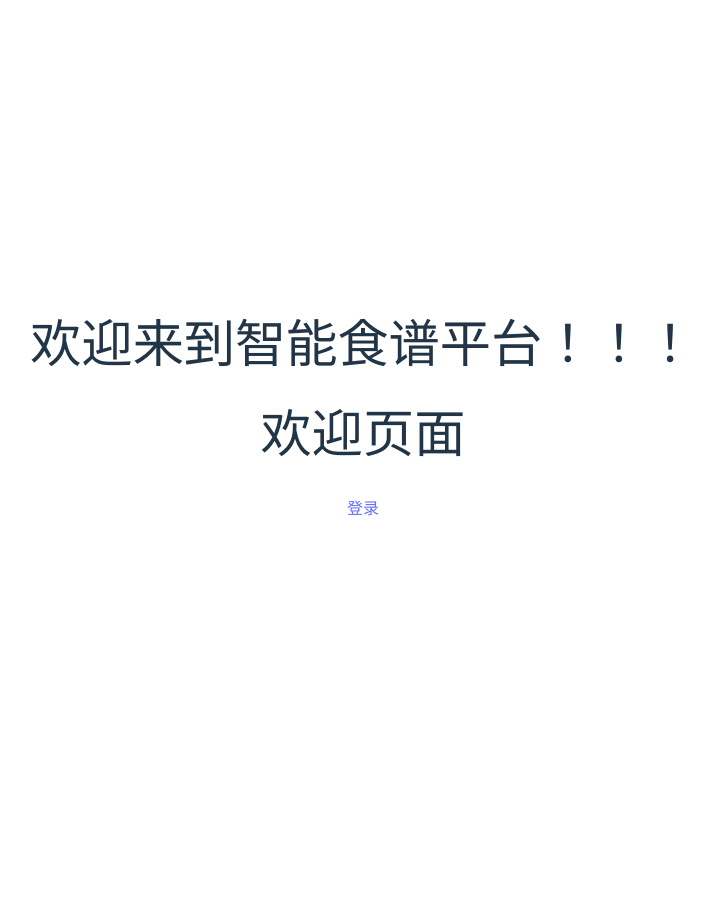
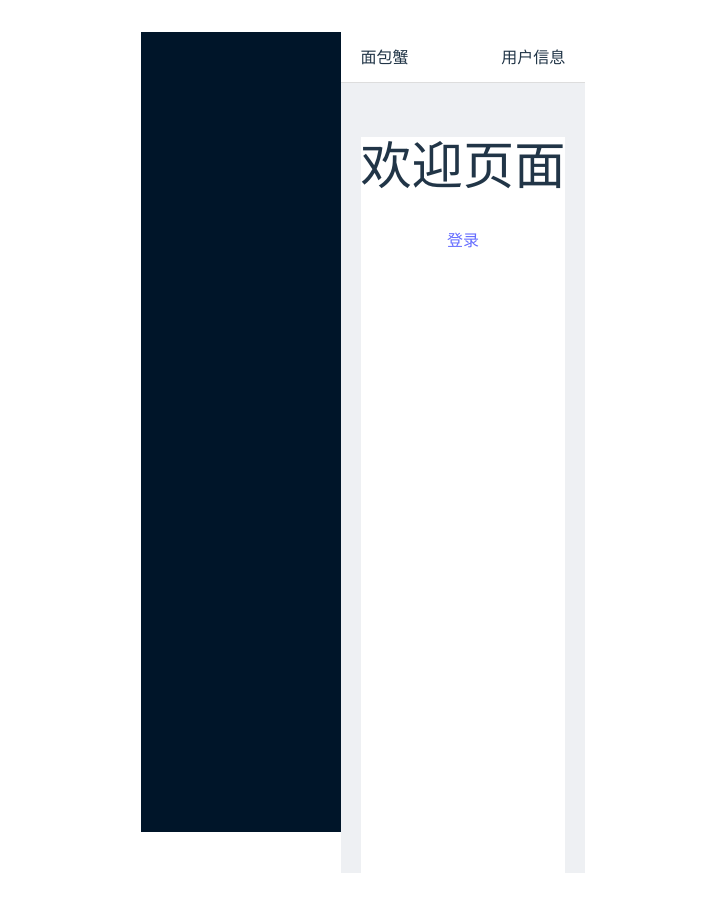
Before and after one commit to Shenchangxin/meaile-ui, a Vue app: page /#/welcome in a window 1280 px wide. Shown: the whole page, without its empty margins (277-982 px from the left). Before the commit the page ends 800 px from the top, so only its background shows below. Built offline with nearby package versions, Linux system fonts and the light colour scheme.

Commit message:
开发登录页面

```diff
--- a/package.json
+++ b/package.json
@@ -16,6 +16,8 @@
   },
   "devDependencies": {
     "@vitejs/plugin-vue": "^5.1.4",
+    "sass-embedded": "^1.80.3",
+    "sass-loader": "^16.0.2",
     "vite": "^5.4.8"
   },
   "description": "This template should help get you started developing with Vue 3 in Vite. The template uses Vue 3 `<script setup>` SFCs, check out the [script setup docs](https://v3.vuejs.org/api/sfc-script-setup.html#sfc-script-setup) to learn more.",
--- a/src/App.vue
+++ b/src/App.vue
@@ -4,12 +4,10 @@
 
 <script>
 export default {
-  name: 'app',
-  mounted() {
-    this.$storage.setItem('userInfo','shencx')
-  }
+  name: 'app'
 }
 </script>
 
-<style>
+<style lang="scss">
+
 </style>
--- /dev/null
+++ b/src/assets/style/index.scss
@@ -0,0 +1,82 @@
+html, body {
+  height: 100%;
+  width: 100%;
+}
+*:not([class^='el-']) {
+  box-sizing: border-box;
+}
+.white{
+  background-color: #ffffff;
+}
+a{
+  text-decoration: none;
+}
+.gray{
+  background-color: #eef0f3;
+}
+.mr10{
+  margin-right: 10px;
+}
+.mr20{
+  margin-right: 20px;
+}
+.mb20{
+  margin-bottom: 20px;
+}
+.m-lr10{
+  margin-left: 10px;
+  margin-right: 10px;
+}
+.p20{
+  padding: 20px;
+}
+.pl20{
+  padding-left: 20px;
+}
+.text-right{
+  text-align: right;
+}
+.fr{
+  float: right;
+}
+.flex{
+  display: flex;
+}
+.flex-between{
+  display: flex;
+  justify-content: space-between;
+}
+.flex-center{
+  display: flex;
+  justify-content: center;
+}
+.tips{
+  margin-left: 15px;
+  color: #787878;
+}
+
+
+/*
+* 公共样式
+*/
+.query-form {
+  background-color: #ffffff;
+  padding: 22px 20px 0;
+  border-radius: 5px;
+}
+.base-table {
+  border-radius: 5px;
+  background: #ffffff;
+  margin-top: 20px;
+  margin-bottom: 20px;
+  .action {
+    border-radius: 5px 5px 0px 0px;
+    background: #ffffff;
+    padding: 20px;
+    border-bottom: 1px solid #ece8e8;
+  }
+  .pagination {
+    text-align: right;
+    padding: 10px;
+  }
+}
--- /dev/null
+++ b/src/assets/style/reset.css
@@ -0,0 +1,2 @@
+/* 请尽量不要直接更改此reset文件 */
+html,body,div,span,applet,object,iframe,h1,h2,h3,h4,h5,h6,p,blockquote,pre,a,abbr,acronym,address,big,cite,code,del,dfn,em,img,ins,kbd,q,s,samp,small,strike,strong,sub,sup,tt,var,b,u,i,center,dl,dt,dd,ol,ul,li,fieldset,form,label,legend,table,caption,tbody,tfoot,thead,tr,th,td,article,aside,canvas,details,embed,figure,figcaption,footer,header,hgroup,menu,nav,output,ruby,section,summary,time,mark,audio,video{border:0;font-size:100%;font:inherit;vertical-align:baseline;margin:0;padding:0}article,aside,details,figcaption,figure,footer,header,hgroup,menu,nav,section{display:block}body{line-height:1}ol,ul{list-style:none}blockquote,q{quotes:none}blockquote:before,blockquote:after,q:before,q:after{content:none}table{border-collapse:collapse;border-spacing:0}
--- a/src/components/Home.vue
+++ b/src/components/Home.vue
@@ -1,12 +1,57 @@
 <template>
-    <h1>欢迎来到智能食谱平台！！！</h1>
-  <router-view></router-view>
+  <div class="basic-layout">
+    <div class="nav-side"></div>
+    <div class="content-right">
+      <div class="nav-top">
+        <div class="bread">面包蟹</div>
+        <div class="user-">用户信息</div>
+      </div>
+      <div class="wrapper">
+        <div class="main-page">
+          <router-view></router-view>
+        </div>
+
+      </div>
+    </div>
+  </div>
 </template>
 <script>
 export default {
   name:'Home'
 }
 </script>
-<style >
-
+<style lang="scss">
+.basic-layout{
+  width: 100%;
+  position: relative;
+  .nav-side{
+    position: fixed;
+    width: 200px;
+    height: 100vh;
+    background-color: #001529;
+    color: #ffffff;
+    overflow-y: auto;
+    transition: width .5s;
+  }
+  .content-right{
+    margin-left: 200px;
+    .nav-top{
+      height: 50px;
+      line-height: 50px;
+      display: flex;
+      justify-content: space-between;
+      border-bottom: 1px solid #ddd;
+      padding: 0 20px;
+    }
+    .wrapper{
+      background: #eef0f3;
+      padding: 20px;
+      height: calc(100vh - 50px);
+      .main-page{
+        background: #ffffff;
+        height: 100%;
+      }
+    }
+  }
+}
 </style>
--- a/src/components/Login.vue
+++ /dev/null
@@ -1,28 +0,0 @@
-<template>
-    <h1>登录页面</h1>
-    <el-button type="primary" @click="goHome">返回首页</el-button>
-</template>
-<script>
-export default {
-  name:'Login',
-  mounted() {
-    this.$request({
-      method: 'post',
-      url: '/api/user/login',
-      data: {
-        username: 'shencx',
-        password: '123456'
-      }
-    }).then((res)=>{
-      console.log(res)
-    })
-  },
-  methods:{
-    goHome(){
-      this.$router.push('/welcome')
-    }
-  }
-}
-</script>
-<style>
-</style>
--- a/src/router/index.js
+++ b/src/router/index.js
@@ -1,7 +1,5 @@
 import {createRouter,createWebHashHistory} from 'vue-router'
 import Home from './../components/Home.vue'
-import Welcome from './../components/Welcome.vue'
-import Login from './../components/Login.vue'
 
 const routes = [
     {
@@ -19,17 +17,18 @@ const routes = [
                 meta:{
                     title:'欢迎页'
                 },
-                component:Welcome,
+                component:()=>import('../views/Welcome.vue'),
             },
-            {
-                name: 'login',
-                path:'/login',
-                meta:{
-                    title:'登录页'
-                },
-                component:Login,
-            }
+
         ]
+    },
+    {
+        name: 'login',
+        path:'/login',
+        meta:{
+            title:'登录页'
+        },
+        component:()=>import('../views/Login.vue'),
     }
 ]
 const router=createRouter({
--- /dev/null
+++ b/src/views/Login.vue
@@ -0,0 +1,48 @@
+<template>
+  <div class="login-wrapper">
+    <div class="modal">
+      <el-form>
+        <div class="title">来智能食谱平台，健康吃出来！</div>
+        <el-form-item>
+          <el-input type="text"/>
+        </el-form-item>
+        <el-form-item>
+          <el-input type="password"/>
+        </el-form-item>
+        <el-form-item>
+          <el-button type="primary">登录</el-button>
+        </el-form-item>
+      </el-form>
+    </div>
+  </div>
+</template>
+<script>
+export default {
+  name:'Login',
+  mounted() {
+    // this.$request({
+    //   method: 'post',
+    //   url: '/api/user/login',
+    //   data: {
+    //     username: 'shencx',
+    //     password: '123456'
+    //   }
+    // }).then((res)=>{
+    //   console.log(res)
+    // })
+  },
+  methods:{
+
+  }
+}
+</script>
+<style lang="scss">
+.login-wrapper{
+  display: flex;
+  justify-content: center;
+  align-content: center;
+  background-color: #f9fcff;
+  width: 100vw;
+  height: 100vw;
+}
+</style>
--- a/src/components/Welcome.vue
+++ b/src/views/Welcome.vue
@@ -1,15 +1,14 @@
-<script>
-export default {
-  name:'Welcome'
-}
-</script>
-
 <template>
   <div>
     <h1>欢迎页面</h1>
     <router-link type="primary" to="/login">登录</router-link>
   </div>
 </template>
+<script>
+export default {
+  name:'Welcome'
+}
+</script>
+<style>
 
-<style >
 </style>
```
Also changed, not shown: src/main.js (+4 -4 lines), 1 other file (tests, documents, lock files or other folders).
